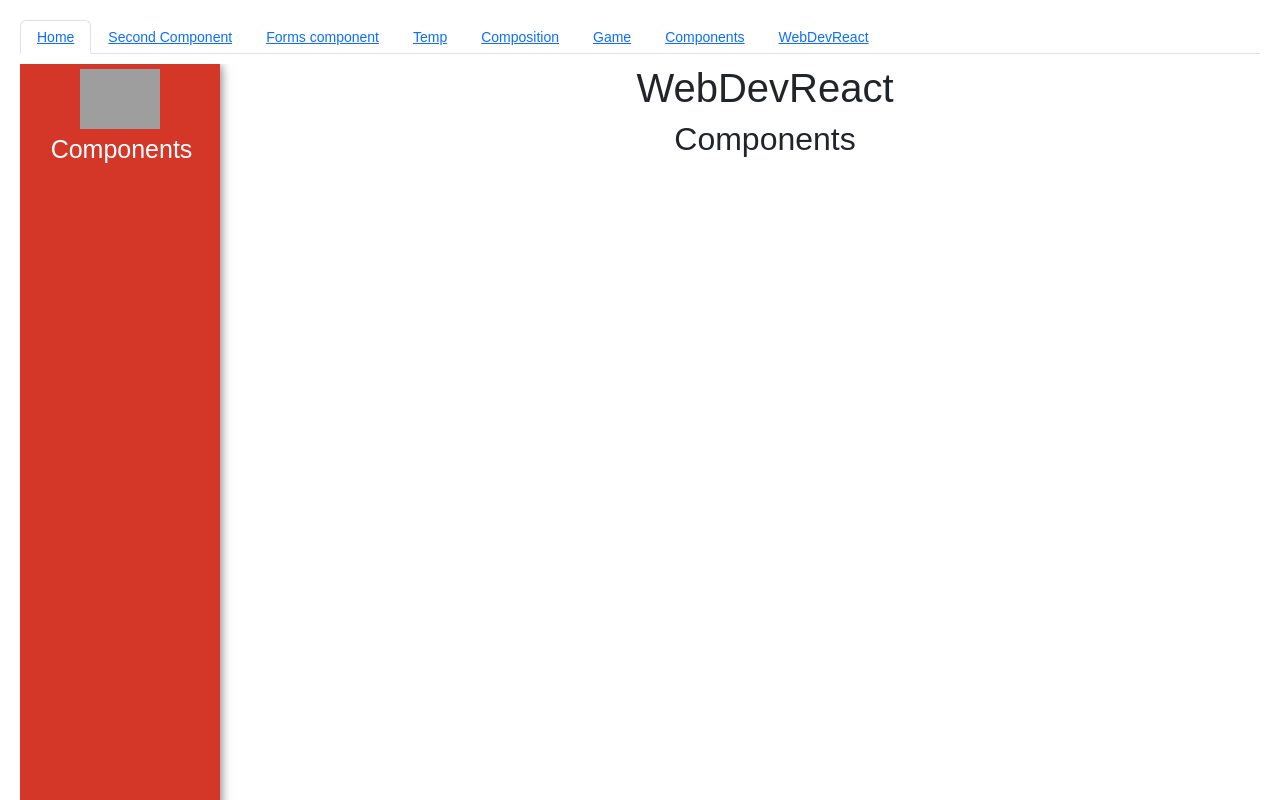
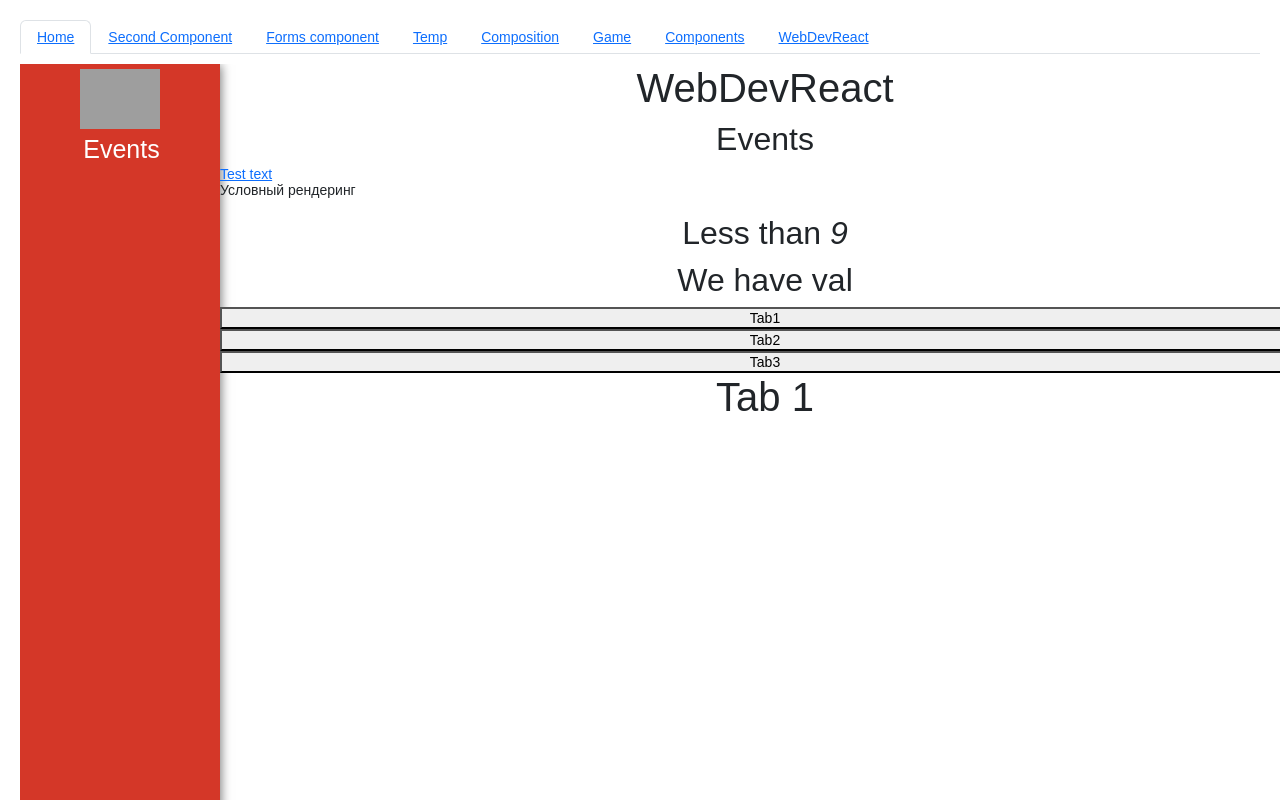
Before and after one commit to N1ph1l1m/React_practic, a React (Create React App) app in the folder React/my-app/: page /devReact in a window 1280 px wide. Shown: the top 800 px of the page. Built offline with nearby package versions, Linux system fonts and the light colour scheme; grey boxes are pictures that could not be loaded.

Commit message:
WebDevReact - events

```diff
--- a/React/my-app/src/components/webDevComponents/webDevComponents.jsx
+++ b/React/my-app/src/components/webDevComponents/webDevComponents.jsx
@@ -57,76 +57,78 @@ const NavButton = styled.button`
   }
 `;
 export default class DevComponetns extends React.Component {
-  constructor(props) {
-    super(props);
-    this.state = {
-      elem: 1,
-    };
-    this.handlerButton = this.handlerButton.bind(this);
-    this.handlerButtonGroup = this.handlerButtonGroup.bind(this);
-    this.handlerIcon = this.handlerIcon.bind(this);
-    this.handlerImage = this.handlerImage.bind(this);
-    this.handlerChip = this.handlerChip.bind(this);
-    this.handlerBadge = this.handlerBadge.bind(this);
-    this.handlerListGroup = this.handlerListGroup.bind(this);
-    this.handlerInput = this.handlerInput.bind(this);
-    this.handlerTabBar = this.handlerTabBar.bind(this);
-    this.handlerToolTip = this.handlerToolTip.bind(this)
-    this.handlerModal = this.handlerModal.bind(this)
-  }
+  // constructor(props) {
+  //   super(props);
 
-  handlerButton() {
+  //   // this.handlerButton = this.handlerButton.bind(this);
+  //   // this.handlerButtonGroup = this.handlerButtonGroup.bind(this);
+  //   // this.handlerIcon = this.handlerIcon.bind(this);
+  //   // this.handlerImage = this.handlerImage.bind(this);
+  //   // this.handlerChip = this.handlerChip.bind(this);
+  //   // this.handlerBadge = this.handlerBadge.bind(this);
+  //   // this.handlerListGroup = this.handlerListGroup.bind(this);
+  //   // this.handlerInput = this.handlerInput.bind(this);
+  //   // this.handlerTabBar = this.handlerTabBar.bind(this);
+  //   // this.handlerToolTip = this.handlerToolTip.bind(this)
+  //   // this.handlerModal = this.handlerModal.bind(this)
+  // }
+
+  state = {
+    elem: 1,
+  };
+
+  handlerButton = () => {
     this.setState((prevState) => ({
       elem: 1,
     }));
     console.log("This state = ");
   }
-  handlerButtonGroup() {
+  handlerButtonGroup = () => {
     this.setState((prevState) => ({
       elem: 2,
     }));
   }
-  handlerIcon() {
+  handlerIcon = () => {
     this.setState((prevState) => ({
       elem: 3,
     }));
   }
-  handlerImage() {
+  handlerImage = () =>{
     this.setState((prevState) => ({
       elem: 4,
     }));
   }
-  handlerChip() {
+  handlerChip = () => {
     this.setState((prevState) => ({
       elem: 5,
     }));
   }
-    handlerBadge() {
+    handlerBadge = () => {
     this.setState((prevState) => ({
       elem: 6,
     }));
   }
-  handlerListGroup() {
+  handlerListGroup = () => {
     this.setState((prevState) => ({
       elem: 7,
     }));
   }
-  handlerInput() {
+  handlerInput = () => {
     this.setState((prevState) => ({
       elem: 8,
     }));
   }
-  handlerTabBar(){
+  handlerTabBar = () =>{
     this.setState((prevState) => ({
       elem: 9,
     }));
   }
-  handlerToolTip(){
+  handlerToolTip = () => {
     this.setState((prevState) => ({
       elem: 10,
     }));
   }
-  handlerModal(){
+  handlerModal = () =>{
     this.setState((prevState) => ({
       elem: 11,
     }));
--- a/React/my-app/src/components/webDevReact/WebDevReact.jsx
+++ b/React/my-app/src/components/webDevReact/WebDevReact.jsx
@@ -1,5 +1,6 @@
 import React from "react";
 import styled from "styled-components";
+import Events from "./components/events";
 
 const MainLayout = styled.div`
   width: 1300px;
@@ -47,88 +48,23 @@ const NavButton = styled.button`
   }
 `;
 export default class WebDevReact extends React.Component {
-  constructor(props) {
-    super(props);
-    this.state = {
-      elem: 1,
-    };
-    this.handlerComponents = this.handlerComponents.bind(this);
-    // this.handlerButtonGroup = this.handlerButtonGroup.bind(this);
-    // this.handlerIcon = this.handlerIcon.bind(this);
-    // this.handlerImage = this.handlerImage.bind(this);
-    // this.handlerChip = this.handlerChip.bind(this);
-    // this.handlerBadge = this.handlerBadge.bind(this);
-    // this.handlerListGroup = this.handlerListGroup.bind(this);
-    // this.handlerInput = this.handlerInput.bind(this);
-    // this.handlerTabBar = this.handlerTabBar.bind(this);
-    // this.handlerToolTip = this.handlerToolTip.bind(this)
-    // this.handlerModal = this.handlerModal.bind(this)
-  }
+  state = {
+    elem: 1,
+  };
 
-  handlerComponents() {
+  handlerComponents = () => {
     this.setState((prevState) => ({
       elem: 1,
     }));
-    console.log("This state = ");
+    console.log("This state = " + this.state.elem);
   }
-  // handlerButtonGroup() {
-  //   this.setState((prevState) => ({
-  //     elem: 2,
-  //   }));
-  // }
-  // handlerIcon() {
-  //   this.setState((prevState) => ({
-  //     elem: 3,
-  //   }));
-  // }
-  // handlerImage() {
-  //   this.setState((prevState) => ({
-  //     elem: 4,
-  //   }));
-  // }
-  // handlerChip() {
-  //   this.setState((prevState) => ({
-  //     elem: 5,
-  //   }));
-  // }
-  //   handlerBadge() {
-  //   this.setState((prevState) => ({
-  //     elem: 6,
-  //   }));
-  // }
-  // handlerListGroup() {
-  //   this.setState((prevState) => ({
-  //     elem: 7,
-  //   }));
-  // }
-  // handlerInput() {
-  //   this.setState((prevState) => ({
-  //     elem: 8,
-  //   }));
-  // }
-  // handlerTabBar(){
-  //   this.setState((prevState) => ({
-  //     elem: 9,
-  //   }));
-  // }
-  // handlerToolTip(){
-  //   this.setState((prevState) => ({
-  //     elem: 10,
-  //   }));
-  // }
-  // handlerModal(){
-  //   this.setState((prevState) => ({
-  //     elem: 11,
-  //   }));
-  // }
-
-
   renderComponent() {
     switch (this.state.elem) {
       case 1:
         return (
           <ContentItem>
-            <h2>Components</h2>
+            <h2>Events</h2>
+            <Events/>
           </ContentItem>
         );
       default:
@@ -148,7 +84,7 @@ export default class WebDevReact extends React.Component {
               alt="logo"
             />
           </NavigatorLogo>
-          <NavButton onClick={this.handlerComponents}>Components</NavButton>
+          <NavButton onClick={this.handlerComponents}>Events</NavButton>
         </NavigatorWrap>
 
         <ContentWrap>
--- /dev/null
+++ b/React/my-app/src/components/webDevReact/components/events.jsx
@@ -0,0 +1,74 @@
+import React from "react";
+//import styled from "styled-components";
+import PropTypes from 'prop-types';
+
+
+const MyLink = ({text,onClick}) => (
+    <a href="/devComponents" onClick={onClick}>{text}</a>
+);
+
+MyLink.propType ={
+    text:PropTypes.text,
+    onClick:PropTypes.func,
+}
+MyLink.defaultProps = {
+    text:'Test text',
+    onClick:() => {}
+}
+const Tab1 = ()=>{
+    return(
+        <h1>Tab 1 </h1>
+    )
+
+}
+const Tab2 = ()=>{
+    return(
+        <h1>Tab 2 </h1>
+    )
+
+}
+const Tab3 = ()=>{
+    return(
+<h1>Tab 3 </h1>
+    )
+
+}
+class Events extends React.Component {
+
+    handleClick = (e) =>{
+        e.preventDefault();
+        console.log('Click on link');
+    }
+    state = {
+        activeTab:1,
+    }
+    handleClickTab = (e) =>{
+        this.setState({
+            activeTab: +e.target.getAttribute('data-name'),
+        })
+    }
+
+
+    render(){
+        const val = 9;
+        const {activeTab} = this.state;
+
+        console.log(this.state);
+        return(
+            <>
+            <MyLink onClick={this.handleClick}/>
+            <p>Условный рендеринг</p>
+            {/* ternary */}
+            {val>=10 ? <h2>Crate than 10</h2> : <h2>Less than <em>{val}</em></h2>}
+            {/* && */}
+            {val && <h2>We have val</h2>}
+
+            <button data-name={1} onClick={this.handleClickTab}>Tab1</button>
+            <button data-name={2} onClick={this.handleClickTab}>Tab2</button>
+            <button data-name={3} onClick={this.handleClickTab}>Tab3</button>
+            {activeTab === 1 ? <Tab1/> : activeTab === 2 ?  <Tab2/> : <Tab3/>}
+            </>
+        )
+    }
+}
+export default Events;
```
